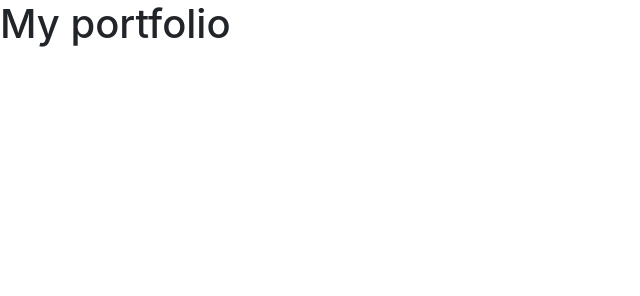
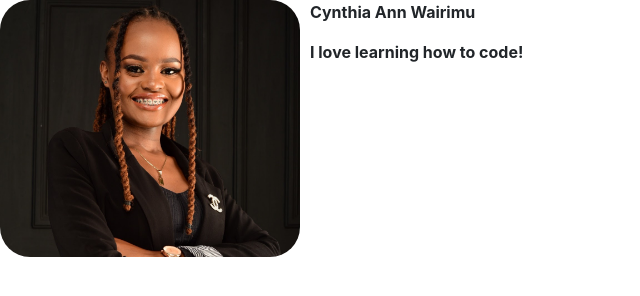
Before and after one commit to Cynthia-Wairimu/Portfolio, a plain HTML site: page index.html in a window 1280 px wide. Shown: the whole page, without its empty margins (0-640 px from the left). Drawn offline with nearby package versions, Linux system fonts and the light colour scheme.

Commit message:
Add width, border-radius, float, margin-right to the style,css file.

```diff
--- a/css/styles.css
+++ b/css/styles.css
@@ -0,0 +1,10 @@
+img{
+    width: 300px;
+    border-radius: 30px;
+    float: left;
+    margin-right: 10px;
+}
+
+p{
+    font-weight: bold;
+}
--- a/index.html
+++ b/index.html
@@ -14,6 +14,9 @@
     <link href="css/styles.css" rel="stylesheet" type="text/css" />
 </head>
 <body>
-    <h1>My portfolio</h1>
+    <img src="images/cynthia.JPG" alt="A photo of Cynthia Wairimu" />
+
+    <p>Cynthia Ann Wairimu</p>
+    <p>I love learning how to code!</p>
 </body>
 </html>
```
Also changed, not shown: images/cynthia.JPG (added).
